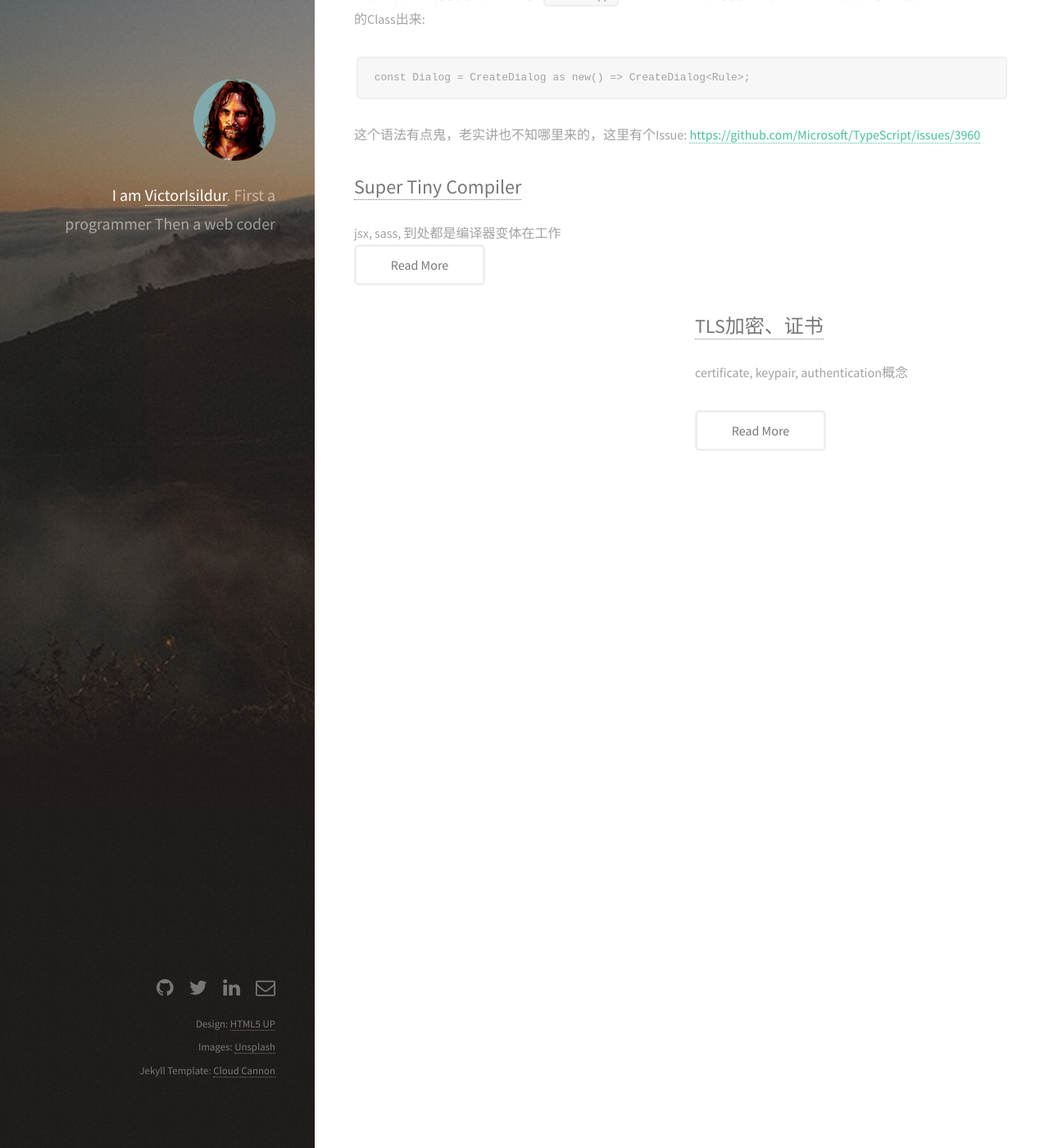
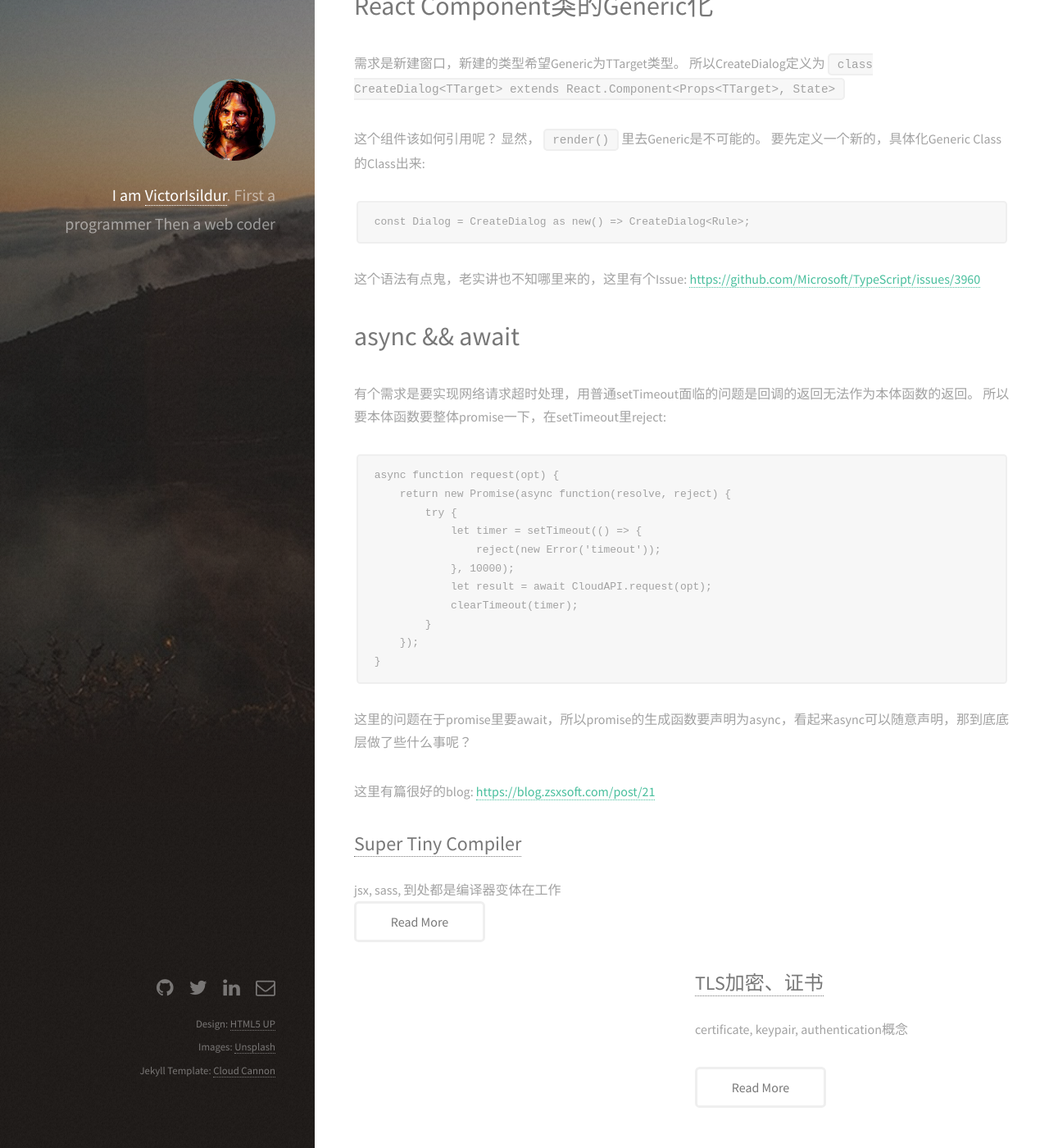
Before and after one commit to victorisildur/victorisildur.github.io, a Jekyll site: the page built from _posts/2016-09-26-typescript.markdown, in a window 1280 px wide and 1400 px high, scrolled down 8427 px. Shown: the whole window at 82% size. Built offline with Jekyll 4.4.1, drawn with Linux system fonts in a browser that asks for light colours; some of the changed text lies outside the part shown.

Commit message:
extract text plugin

````diff
--- a/_posts/2016-09-26-typescript.markdown
+++ b/_posts/2016-09-26-typescript.markdown
@@ -197,6 +196,13 @@
 第三个问题是`ace/mode/json`需加载`json.js`，会报`ace is not defined`.
 这里发现是require('brace'), require('brace/mode/json')顺序问题.
 `require.ensure()`只保证1.1.js加载了，具体调用时，只有调用了require('brace')，这个模块里的代码才会把ace注册到window对象上。
+
+## webpack extract-css
+
+多个css提取到一个css文件里，现在遇到的问题是有些是sass写的，有些是css写的，要用到两个extractPlugin。
+如何让它们的输出到同一个文件里？
+
+暂无解决办法，设想都用sass来写好了。
 
 ## Redux Middleware
 
@@ -286,3 +292,26 @@
 ```
 
 这个语法有点鬼，老实讲也不知哪里来的，这里有个Issue: [https://github.com/Microsoft/TypeScript/issues/3960](https://github.com/Microsoft/TypeScript/issues/3960)
+
+# async && await
+
+有个需求是要实现网络请求超时处理，用普通setTimeout面临的问题是回调的返回无法作为本体函数的返回。
+所以要本体函数要整体promise一下，在setTimeout里reject:
+
+```javascript
+async function request(opt) {
+    return new Promise(async function(resolve, reject) {
+        try {
+	    let timer = setTimeout(() => {
+	        reject(new Error('timeout'));
+	    }, 10000);
+	    let result = await CloudAPI.request(opt);
+	    clearTimeout(timer);
+	}
+    });
+}
+```
+
+这里的问题在于promise里要await，所以promise的生成函数要声明为async，看起来async可以随意声明，那到底底层做了些什么事呢？
+
+这里有篇很好的blog: [https://blog.zsxsoft.com/post/21](https://blog.zsxsoft.com/post/21)
````
Also changed, not shown: other parts of _posts/2016-09-26-typescript.markdown (+1 -2 lines), _posts/2016-12-07-qcloud.markdown (line endings or trailing spaces), assets/images/event_loop.png.
